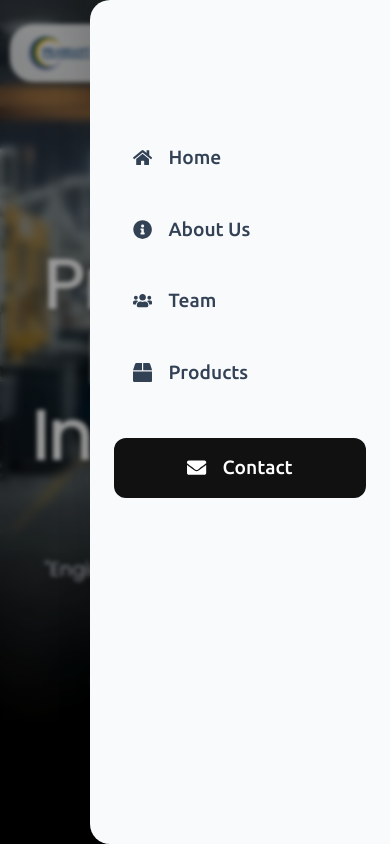
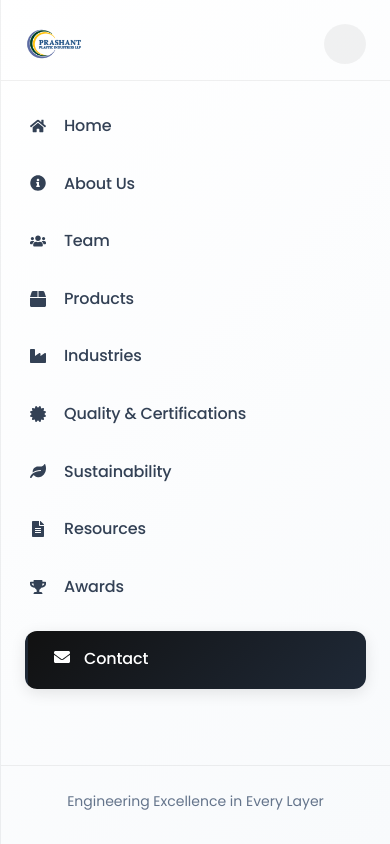
Before and after one commit to KAPIL9411/prashantpillp, a React (Vite) app: page / in a window 390 px wide. Both pictures are taken after a click on the button "Toggle menu". Shown: the top 844 px of the page. Built offline with nearby package versions, Linux system fonts and the light colour scheme.

Commit message:
saam baala last commit

```diff
--- a/src/components/header.jsx
+++ b/src/components/header.jsx
@@ -1,13 +1,24 @@
 "use client";
 import React, { useState, useEffect } from "react";
 import '../styles/header.css';
-import { FaHome, FaInfoCircle, FaUsers, FaBox, FaEnvelope } from 'react-icons/fa';
+import {
+  FaHome,
+  FaInfoCircle,
+  FaUsers,
+  FaBox,
+  FaEnvelope,
+  FaIndustry,
+  FaCertificate,
+  FaLeaf,
+  FaFileAlt,
+  FaTrophy,
+  FaTimes
+} from 'react-icons/fa';
 import logo from '../assets/logos/logo.webp';
 
 const Header = () => {
   const [isMenuOpen, setIsMenuOpen] = useState(false);
   const [isScrolled, setIsScrolled] = useState(false);
-
 
   const toggleMenu = () => {
     setIsMenuOpen(!isMenuOpen);
@@ -29,11 +40,28 @@ const Header = () => {
   }, []);
 
   useEffect(() => {
-    document.body.style.overflow = isMenuOpen ? 'hidden' : 'auto';
+    if (isMenuOpen) {
+      document.body.style.overflow = 'hidden';
+    } else {
+      document.body.style.overflow = 'auto';
+    }
     return () => {
       document.body.style.overflow = 'auto';
     };
   }, [isMenuOpen]);
+
+  const menuItems = [
+    { href: '#home', icon: FaHome, label: 'Home' },
+    { href: '#about-us', icon: FaInfoCircle, label: 'About Us' },
+    { href: '#team', icon: FaUsers, label: 'Team' },
+    { href: '#products', icon: FaBox, label: 'Products' },
+    { href: '#industries', icon: FaIndustry, label: 'Industries' },
+    { href: '#quality-certifications', icon: FaCertificate, label: 'Quality & Certifications' },
+    { href: '#sustainability', icon: FaLeaf, label: 'Sustainability' },
+    { href: '#resources', icon: FaFileAlt, label: 'Resources' },
+    { href: '#awards', icon: FaTrophy, label: 'Awards' },
+    { href: '#contact', icon: FaEnvelope, label: 'Contact', isContact: true }
+  ];
 
   return (
     <>
@@ -55,22 +83,52 @@ const Header = () => {
           <a href="#contact" className="contact-btn" onClick={handleLinkClick}>Contact</a>
 
           <button className="hamburger-menu" onClick={toggleMenu} aria-label="Toggle menu">
-            <div className={`line line1 ${isMenuOpen ? 'open' : ''}`}></div>
-            <div className={`line line2 ${isMenuOpen ? 'open' : ''}`}></div>
-            <div className={`line line3 ${isMenuOpen ? 'open' : ''}`}></div>
+            <div className={`hamburger-line ${isMenuOpen ? 'open' : ''}`}></div>
+            <div className={`hamburger-line ${isMenuOpen ? 'open' : ''}`}></div>
+            <div className={`hamburger-line ${isMenuOpen ? 'open' : ''}`}></div>
           </button>
         </div>
       </header>
 
-      <div className={`mobile-nav ${isMenuOpen ? 'open' : ''}`}>
-        <a href="#home" onClick={handleLinkClick}><FaHome /><span>Home</span></a>
-        <a href="#about-us" onClick={handleLinkClick}><FaInfoCircle /><span>About Us</span></a>
-        <a href="#team" onClick={handleLinkClick}><FaUsers /><span>Team</span></a>
-        <a href="#products" onClick={handleLinkClick}><FaBox /><span>Products</span></a>
-        <a href="#contact" className="mobile-contact-btn" onClick={handleLinkClick}><FaEnvelope /><span className="contact-text">Contact</span></a>
+      {/* Professional Side Menu */}
+      <div className={`side-menu ${isMenuOpen ? 'open' : ''}`}>
+        <div className="side-menu-header">
+          <div className="side-menu-logo">
+            <img src={logo} alt="Prashant Plastic Industries LLP" className="side-logo-image" />
+          </div>
+          <button className="close-menu-btn" onClick={toggleMenu} aria-label="Close menu">
+            <FaTimes />
+          </button>
+        </div>
+
+        <nav className="side-menu-nav">
+          {menuItems.map((item, index) => {
+            const IconComponent = item.icon;
+            return (
+              <a
+                key={item.href}
+                href={item.href}
+                onClick={handleLinkClick}
+                className={`side-menu-item ${item.isContact ? 'contact-item' : ''}`}
+                style={{ transitionDelay: `${index * 0.05}s` }}
+              >
+                <div className="menu-item-icon">
+                  <IconComponent />
+                </div>
+                <span className="menu-item-label">{item.label}</span>
+                <div className="menu-item-arrow">→</div>
+              </a>
+            );
+          })}
+        </nav>
+
+        <div className="side-menu-footer">
+          <p className="company-tagline">Engineering Excellence in Every Layer</p>
+        </div>
       </div>
 
-      {isMenuOpen && <div className="nav-overlay" onClick={handleLinkClick}></div>}
+      {/* Backdrop Overlay */}
+      <div className={`menu-backdrop ${isMenuOpen ? 'open' : ''}`} onClick={handleLinkClick}></div>
     </>
   );
 };
--- a/src/styles/awards.css
+++ b/src/styles/awards.css
@@ -1,6 +1,5 @@
 @import url('https://fonts.googleapis.com/css2?family=K2D:wght@400;600;700&display=swap');
 
-/* --- Main Section --- */
 .awards-section {
     padding: 80px 20px;
     background-color: #f8fafc;
--- a/src/styles/header.css
+++ b/src/styles/header.css
@@ -159,131 +159,227 @@
 .hamburger-menu {
   display: none;
   flex-direction: column;
-  justify-content: space-around;
+  justify-content: space-between;
   width: 2rem;
-  height: 2rem;
+  height: 1.5rem;
   background: transparent;
   border: none;
   cursor: pointer;
   padding: 0;
   z-index: 1001;
+  transition: all 0.3s ease;
 }
 
 .hamburger-menu:focus-visible {
-    outline: none;
+  outline: none;
 }
 
-.line {
-  width: 2rem;
-  height: 0.25rem;
+.hamburger-line {
+  width: 100%;
+  height: 2px;
   background: #111;
-  border-radius: 10px;
-  transition: all 0.3s ease-in-out;
-  position: relative;
-  transform-origin: 1px;
+  border-radius: 2px;
+  transition: all 0.3s cubic-bezier(0.25, 0.46, 0.45, 0.94);
+  transform-origin: center;
 }
 
-.line1.open { transform: rotate(45deg); }
-.line2.open { opacity: 0; transform: translateX(20px); }
-.line3.open { transform: rotate(-45deg); }
+.hamburger-line:nth-child(1).open {
+  transform: translateY(7px) rotate(45deg);
+}
+
+.hamburger-line:nth-child(2).open {
+  opacity: 0;
+  transform: scaleX(0);
+}
+
+.hamburger-line:nth-child(3).open {
+  transform: translateY(-7px) rotate(-45deg);
+}
 
 
-.mobile-nav {
+.side-menu {
   position: fixed;
   top: 0;
   right: -100%;
-  width: 300px;
-  height: 100%;
-  background: #f8fafc;
-  box-shadow: -5px 0 30px rgba(0,0,0,0.1);
+  width: 380px;
+  height: 100vh;
+  background: linear-gradient(135deg, #ffffff 0%, #f8fafc 100%);
+  backdrop-filter: blur(20px);
+  -webkit-backdrop-filter: blur(20px);
+  box-shadow: -10px 0 50px rgba(0, 0, 0, 0.15);
   z-index: 1002;
-  transition: right 0.4s cubic-bezier(0.6, 0.04, 0.98, 0.335);
+  transition: right 0.4s cubic-bezier(0.25, 0.46, 0.45, 0.94);
   display: flex;
   flex-direction: column;
-  padding: 8rem 1.5rem 2rem 1.5rem;
-  gap: 0.75rem;
-  border-top-left-radius: 20px;
-  border-bottom-left-radius: 20px;
+  border-left: 1px solid rgba(0, 0, 0, 0.05);
 }
 
-.mobile-nav.open {
+.side-menu.open {
   right: 0;
 }
 
-.mobile-nav a {
+.side-menu-header {
+  display: flex;
+  align-items: center;
+  justify-content: space-between;
+  padding: 2rem 2rem 1rem 2rem;
+  border-bottom: 1px solid rgba(0, 0, 0, 0.06);
+}
+
+.side-menu-logo {
+  display: flex;
+  align-items: center;
+}
+
+.side-logo-image {
+  height: 35px;
+  width: auto;
+  max-width: 140px;
+  object-fit: contain;
+}
+
+.close-menu-btn {
+  width: 40px;
+  height: 40px;
+  border: none;
+  background: rgba(0, 0, 0, 0.05);
+  border-radius: 50%;
+  display: flex;
+  align-items: center;
+  justify-content: center;
+  cursor: pointer;
+  color: #64748b;
+  font-size: 1.1rem;
+  transition: all 0.3s ease;
+}
+
+.close-menu-btn:hover {
+  background: rgba(239, 68, 68, 0.1);
+  color: #ef4444;
+  transform: rotate(90deg);
+}
+
+.side-menu-nav {
+  flex: 1;
+  padding: 1rem 0;
+  overflow-y: auto;
+}
+
+.side-menu-item {
   display: flex;
   align-items: center;
   gap: 1rem;
-  font-size: 1.2rem;
+  padding: 1rem 2rem;
+  text-decoration: none;
+  color: #334155;
+  font-size: 1rem;
   font-weight: 500;
-  color: #334155;
-  text-decoration: none;
-  padding: 0.9rem 1.2rem;
-  border-radius: 0.75rem;
-  transition: background-color 0.2s, color 0.2s, transform 0.2s, opacity 0.3s;
+  transition: all 0.3s cubic-bezier(0.25, 0.46, 0.45, 0.94);
   opacity: 0;
   transform: translateX(30px);
+  position: relative;
+  border-left: 3px solid transparent;
 }
 
-.mobile-nav.open a {
+.side-menu.open .side-menu-item {
   opacity: 1;
   transform: translateX(0);
 }
 
-
-.mobile-nav.open a:nth-child(1) { transition-delay: 0.1s; }
-.mobile-nav.open a:nth-child(2) { transition-delay: 0.15s; }
-.mobile-nav.open a:nth-child(3) { transition-delay: 0.2s; }
-.mobile-nav.open a:nth-child(4) { transition-delay: 0.25s; }
-.mobile-nav.open a:nth-child(5) { transition-delay: 0.3s; }
-
-.mobile-nav a:hover,
-.mobile-nav a:focus {
-  background-color: #eef2ff;
-  color: #4f46e5;
+.side-menu-item:hover {
+  background: linear-gradient(90deg, rgba(59, 130, 246, 0.08) 0%, transparent 100%);
+  color: #2563eb;
+  border-left-color: #2563eb;
+  transform: translateX(5px);
 }
 
-.mobile-contact-btn {
-  margin-top: 1.5rem;
-  background: #111;
-  color: #fff;
+.menu-item-icon {
+  width: 20px;
+  height: 20px;
+  display: flex;
+  align-items: center;
   justify-content: center;
+  font-size: 1rem;
+  color: inherit;
+  transition: all 0.3s ease;
 }
 
-.mobile-contact-btn,
-.mobile-contact-btn span,
-.mobile-contact-btn svg {
-    color: #fff;
+.menu-item-label {
+  flex: 1;
+  font-family: 'Poppins', sans-serif;
+  letter-spacing: -0.01em;
 }
 
-
-.mobile-contact-btn:hover,
-.mobile-contact-btn:focus {
-  background: #6c63ff !important;
-  color: #fff !important;
-  transform: translateY(-2px);
+.menu-item-arrow {
+  font-size: 1rem;
+  opacity: 0;
+  transform: translateX(-10px);
+  transition: all 0.3s ease;
+  color: #2563eb;
 }
 
-.mobile-contact-btn:hover svg,
-.mobile-contact-btn:focus svg {
-    color: #fff !important;
+.side-menu-item:hover .menu-item-arrow {
+  opacity: 1;
+  transform: translateX(0);
 }
 
+.side-menu-item:hover .menu-item-icon {
+  transform: scale(1.1);
+}
 
-.nav-overlay {
+/* Contact Item Special Styling */
+.side-menu-item.contact-item {
+  margin: 1rem 2rem 0 2rem;
+  background: linear-gradient(135deg, #111 0%, #1f2937 100%);
+  color: #ffffff;
+  border-radius: 12px;
+  border-left: 3px solid transparent;
+  box-shadow: 0 4px 15px rgba(0, 0, 0, 0.1);
+}
+
+.side-menu-item.contact-item:hover {
+  background: linear-gradient(135deg, #2563eb 0%, #3b82f6 100%);
+  transform: translateX(0) translateY(-2px);
+  box-shadow: 0 8px 25px rgba(37, 99, 235, 0.3);
+  border-left-color: transparent;
+}
+
+.side-menu-item.contact-item .menu-item-icon,
+.side-menu-item.contact-item .menu-item-label,
+.side-menu-item.contact-item .menu-item-arrow {
+  color: #ffffff;
+}
+
+.side-menu-footer {
+  padding: 1.5rem 2rem 2rem 2rem;
+  border-top: 1px solid rgba(0, 0, 0, 0.06);
+}
+
+.company-tagline {
+  font-size: 0.875rem;
+  color: #64748b;
+  text-align: center;
+  font-style: italic;
+  margin: 0;
+  font-family: 'Poppins', sans-serif;
+}
+
+/* Backdrop Overlay */
+.menu-backdrop {
   position: fixed;
   inset: 0;
-  background: rgba(0, 0, 0, 0.4);
-  backdrop-filter: blur(2px);
+  background: rgba(0, 0, 0, 0.6);
+  backdrop-filter: blur(4px);
+  -webkit-backdrop-filter: blur(4px);
   z-index: 1001;
   opacity: 0;
-  transition: opacity 0.4s ease-in-out;
-  pointer-events: none;
+  visibility: hidden;
+  transition: all 0.4s cubic-bezier(0.25, 0.46, 0.45, 0.94);
 }
 
-.mobile-nav.open + .nav-overlay {
+.menu-backdrop.open {
   opacity: 1;
-  pointer-events: auto;
+  visibility: visible;
 }
 
 
@@ -293,6 +389,29 @@
   }
   .hamburger-menu {
     display: flex;
+  }
+}
+
+@media (max-width: 480px) {
+  .side-menu {
+    width: 100vw;
+    right: -100vw;
+  }
+
+  .side-menu-header {
+    padding: 1.5rem 1.5rem 1rem 1.5rem;
+  }
+
+  .side-menu-item {
+    padding: 1rem 1.5rem;
+  }
+
+  .side-menu-item.contact-item {
+    margin: 1rem 1.5rem 0 1.5rem;
+  }
+
+  .side-menu-footer {
+    padding: 1.5rem 1.5rem 2rem 1.5rem;
   }
 }
 
```
Also changed, not shown: src/pages/projects.jsx (+9 -4 lines), src/styles/projects.css (+30 -8 lines).
